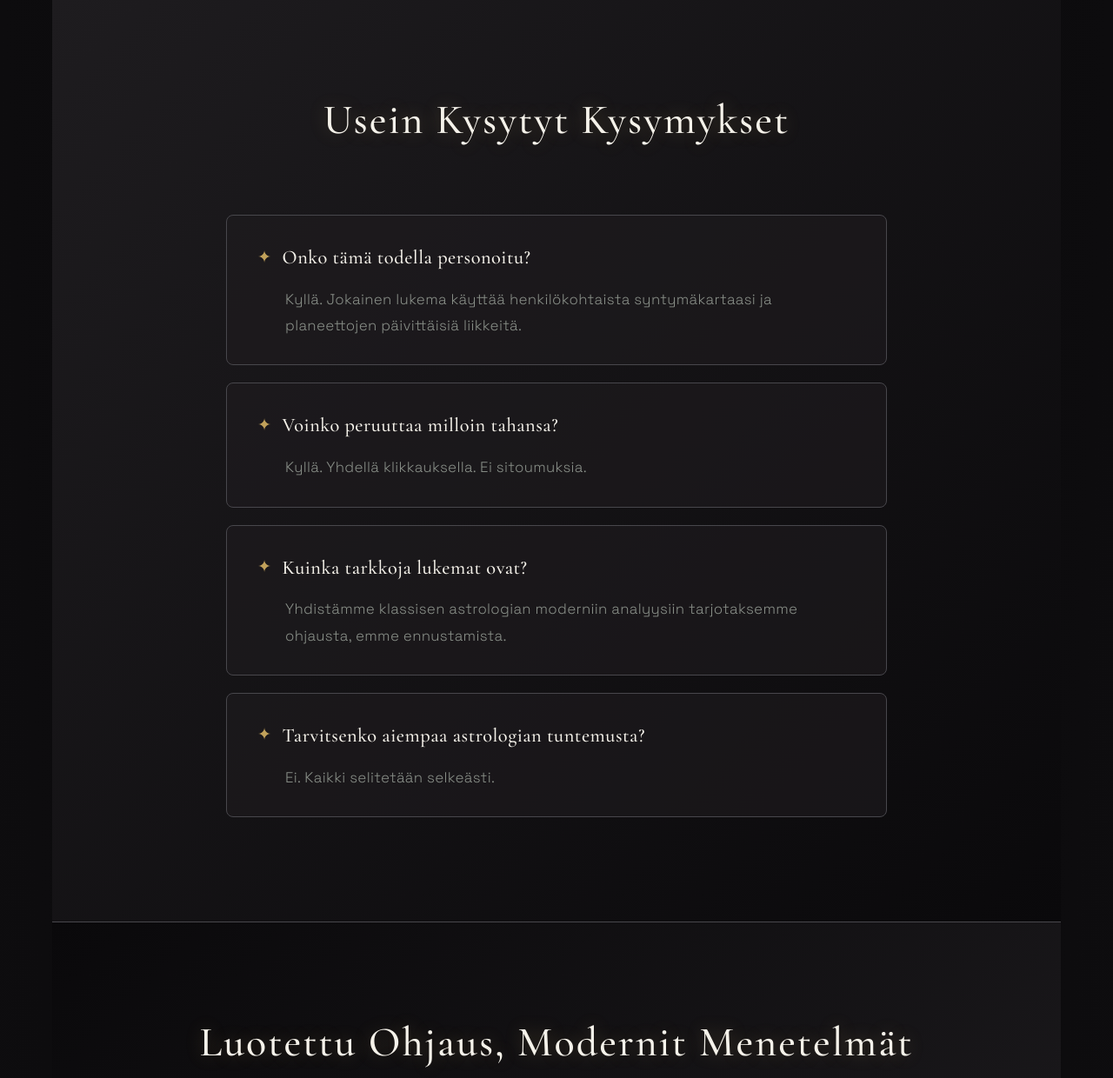
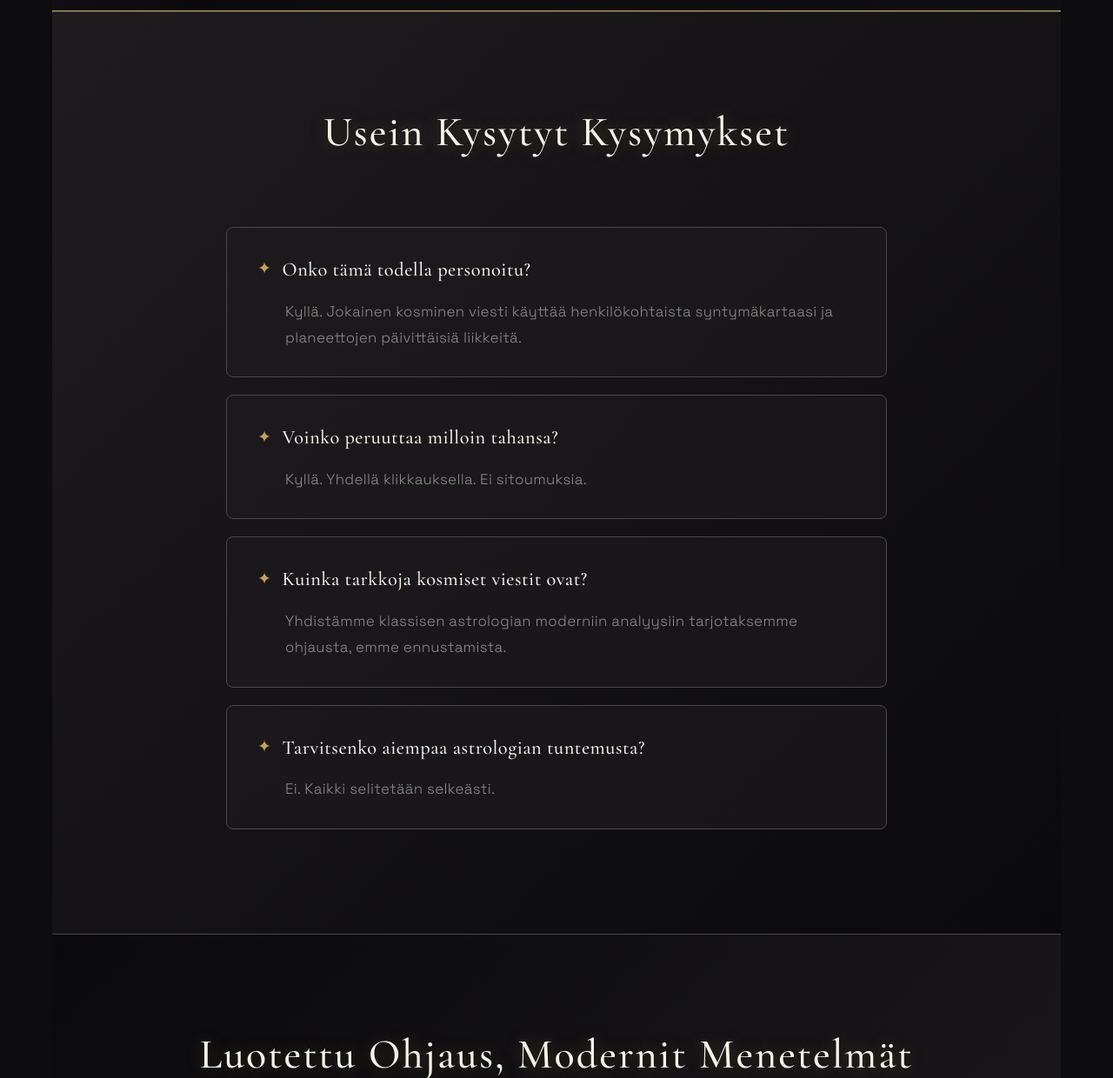
Before and after one commit to KangasCode/nous-paradeigma, a FastAPI app: page / in a window 1280 px wide. Shown: the part 5260-6500 px from the top of the page at 87% size. Run offline with FastAPI, Linux system fonts and the light colour scheme.

Commit message:
Replace 'lukema/reading' with 'kosminen viesti/cosmic message' in all translations

```diff
--- a/frontend/templates/index.html
+++ b/frontend/templates/index.html
@@ -387,27 +387,27 @@
                 'testimonials.author3': '— Elias, Taurus',
                 'faq.title': 'Frequently Asked Questions',
                 'faq.q1': 'Is this really personalized?',
-                'faq.a1': 'Yes. Every reading uses your personal birth chart and daily movements of the planets.',
+                'faq.a1': 'Yes. Every cosmic message uses your personal birth chart and daily movements of the planets.',
                 'faq.q2': 'Can I cancel anytime?',
                 'faq.a2': 'Yes. One click. No commitments.',
-                'faq.q3': 'How accurate are the readings?',
+                'faq.q3': 'How accurate are the cosmic messages?',
                 'faq.a3': 'We combine classical astrology with modern analysis to provide guidance, not fortune-telling.',
                 'faq.q4': 'Do I need prior astrology knowledge?',
                 'faq.a4': 'No. Everything is explained clearly.',
-                'howItWorks.title': 'How Your Reading Is Created',
+                'howItWorks.title': 'How Your Cosmic Message Is Created',
                 'howItWorks.step1Title': 'Your Cosmic Blueprint',
                 'howItWorks.step1Text': 'You share your birth details and the system builds your unique celestial map.',
                 'howItWorks.step2Title': 'Intelligent Interpretation',
                 'howItWorks.step2Text': 'Our engine analyses cycles, patterns, timing and energy flow.',
                 'howItWorks.step3Title': 'Your Daily Guidance',
-                'howItWorks.step3Text': 'You receive clear, personal readings crafted just for your path.',
+                'howItWorks.step3Text': 'You receive clear, personal cosmic messages crafted just for your path.',
                 'trust.title': 'Trusted Guidance, Modern Methods',
-                'trust.badge1Title': 'Secure & Private Readings',
+                'trust.badge1Title': 'Secure & Private Cosmic Messages',
                 'trust.badge1Text': 'Your data stays encrypted and protected.',
                 'trust.badge2Title': 'AI-Assisted Accuracy',
                 'trust.badge2Text': 'Modern celestial analysis enhanced with intelligent pattern reading.',
                 'trust.badge3Title': 'Astrologers Reviewed',
-                'trust.badge3Text': 'Every reading passes a human quality check.',
+                'trust.badge3Text': 'Every cosmic message passes a human quality check.',
                 'trust.badge4Title': 'Privacy First',
                 'trust.badge4Text': 'Your cosmic journey remains confidential.',
                 'merch.title': 'Cosmic Merch Store',
@@ -425,7 +425,7 @@
                 'cta.subscribe': 'Subscribe and Begin Your Journey',
                 'pricing.title': 'Your Personal Cosmic Gateway',
                 'features.card1Title': 'Uniquely Yours',
-                'features.card1Text': 'Every reading is deeply personalized to your unique cosmic blueprint and life journey.',
+                'features.card1Text': 'Every cosmic message is deeply personalized to your unique cosmic blueprint and life journey.',
                 'features.card2Title': 'Daily Guidance',
                 'features.card2Text': 'Fresh cosmic insights crafted specifically for you each day, week, and month.',
                 'features.card3Title': 'Holistic Vision',
@@ -444,12 +444,12 @@
                 'pricing.perMonth': '/month',
                 'pricing.featuredBadge': 'Most Chosen',
                 'pricing.starlightTitle': 'Starlight',
-                'pricing.starlight1': '✓ Weekly personalized readings',
+                'pricing.starlight1': '✓ Weekly personalized cosmic messages',
                 'pricing.starlight2': '✓ Your zodiac insights',
                 'pricing.starlight3': '✓ Basic cosmic timing',
                 'pricing.starlight4': '✓ Monthly overview',
                 'pricing.cosmicTitle': 'Cosmic',
-                'pricing.cosmic1': '✓ Daily personalized readings',
+                'pricing.cosmic1': '✓ Daily personalized cosmic messages',
                 'pricing.cosmic2': '✓ Weekly cosmic guidance',
                 'pricing.cosmic3': '✓ Monthly soul forecasts',
                 'pricing.cosmic4': '✓ Relationship insights for you',
@@ -457,10 +457,10 @@
                 'pricing.cosmic6': '✓ Priority guidance',
                 'pricing.celestialTitle': 'Celestial',
                 'pricing.celestial1': '✓ Everything in Cosmic',
-                'pricing.celestial2': '✓ Unlimited daily readings',
+                'pricing.celestial2': '✓ Unlimited daily cosmic messages',
                 'pricing.celestial3': '✓ Deep soul path analysis',
                 'pricing.celestial4': '✓ Birth chart interpretation',
-                'pricing.celestial5': '✓ Compatibility readings',
+                'pricing.celestial5': '✓ Compatibility cosmic messages',
                 'pricing.celestial6': '✓ Personal astrologer support',
                 'pricing.celestial7': '✓ Exclusive cosmic events'
             },
@@ -485,27 +485,27 @@
                 'testimonials.author3': '— Elias, Härkä',
                 'faq.title': 'Usein Kysytyt Kysymykset',
                 'faq.q1': 'Onko tämä todella personoitu?',
-                'faq.a1': 'Kyllä. Jokainen lukema käyttää henkilökohtaista syntymäkartaasi ja planeettojen päivittäisiä liikkeitä.',
+                'faq.a1': 'Kyllä. Jokainen kosminen viesti käyttää henkilökohtaista syntymäkartaasi ja planeettojen päivittäisiä liikkeitä.',
                 'faq.q2': 'Voinko peruuttaa milloin tahansa?',
                 'faq.a2': 'Kyllä. Yhdellä klikkauksella. Ei sitoumuksia.',
-                'faq.q3': 'Kuinka tarkkoja lukemat ovat?',
+                'faq.q3': 'Kuinka tarkkoja kosmiset viestit ovat?',
                 'faq.a3': 'Yhdistämme klassisen astrologian moderniin analyysiin tarjotaksemme ohjausta, emme ennustamista.',
                 'faq.q4': 'Tarvitsenko aiempaa astrologian tuntemusta?',
                 'faq.a4': 'Ei. Kaikki selitetään selkeästi.',
-                'howItWorks.title': 'Miten Lukemasi Luodaan',
+                'howItWorks.title': 'Miten Kosminen Viestisi Luodaan',
                 'howItWorks.step1Title': 'Kosminen Karttasi',
                 'howItWorks.step1Text': 'Jaat syntymätietosi ja järjestelmä rakentaa ainutlaatuisen taivaallisen karttasi.',
                 'howItWorks.step2Title': 'Älykäs Tulkinta',
                 'howItWorks.step2Text': 'Moottori analysoi syklejä, kuvioita, ajoitusta ja energiavirtausta.',
                 'howItWorks.step3Title': 'Päivittäinen Ohjauksesi',
-                'howItWorks.step3Text': 'Saat selkeitä, henkilökohtaisia lukemia juuri sinun polullesi.',
+                'howItWorks.step3Text': 'Saat selkeitä, henkilökohtaisia kosmisia viestejä juuri sinun polullesi.',
                 'trust.title': 'Luotettu Ohjaus, Modernit Menetelmät',
-                'trust.badge1Title': 'Turvalliset & Yksityiset Lukemat',
+                'trust.badge1Title': 'Turvalliset & Yksityiset Kosmiset Viestit',
                 'trust.badge1Text': 'Tietosi pysyvät salattuna ja suojattuna.',
                 'trust.badge2Title': 'AI-Avusteinen Tarkkuus',
                 'trust.badge2Text': 'Moderni taivaallinen analyysi tehostettuna älykkäällä kuvion lukemisella.',
                 'trust.badge3Title': 'Astrologien Tarkistama',
-                'trust.badge3Text': 'Jokainen lukema läpäisee inhimillisen laatutarkastuksen.',
+                'trust.badge3Text': 'Jokainen kosminen viesti läpäisee inhimillisen laatutarkastuksen.',
                 'trust.badge4Title': 'Yksityisyys Ensin',
                 'trust.badge4Text': 'Kosminen matkasi pysyy luottamuksellisena.',
                 'merch.title': 'Kosminen Merch-Kauppa',
@@ -523,7 +523,7 @@
                 'cta.subscribe': 'Tilaa ja Aloita Matkasi',
                 'pricing.title': 'Henkilökohtainen Kosminen Porttisi',
                 'features.card1Title': 'Ainutlaatuisesti Sinun',
-                'features.card1Text': 'Jokainen lukema on syvästi personoitu ainutlaatuiseen kosmiseen karttaasi ja elämänmatkaasi.',
+                'features.card1Text': 'Jokainen kosminen viesti on syvästi personoitu ainutlaatuiseen kosmiseen karttaasi ja elämänmatkaasi.',
                 'features.card2Title': 'Päivittäinen Ohjaus',
                 'features.card2Text': 'Tuoreita kosmisia oivalluksia juuri sinulle jokaisena päivänä, viikkona ja kuukautena.',
                 'features.card3Title': 'Kokonaisvaltainen Näkemys',
@@ -542,12 +542,12 @@
                 'pricing.perMonth': '/kk',
                 'pricing.featuredBadge': 'Suosituin',
                 'pricing.starlightTitle': 'Starlight',
-                'pricing.starlight1': '✓ Viikottaiset personoidut lukemat',
+                'pricing.starlight1': '✓ Viikottaiset personoidut kosmiset viestit',
                 'pricing.starlight2': '✓ Horoskooppisi oivallukset',
                 'pricing.starlight3': '✓ Perustason kosminen ajoitus',
                 'pricing.starlight4': '✓ Kuukausikatsaus',
                 'pricing.cosmicTitle': 'Cosmic',
-                'pricing.cosmic1': '✓ Päivittäiset personoidut lukemat',
+                'pricing.cosmic1': '✓ Päivittäiset personoidut kosmiset viestit',
                 'pricing.cosmic2': '✓ Viikottainen kosminen ohjaus',
                 'pricing.cosmic3': '✓ Kuukausittaiset sieluennusteet',
                 'pricing.cosmic4': '✓ Suhde-oivallukset sinulle',
@@ -555,10 +555,10 @@
                 'pricing.cosmic6': '✓ Ensisijainen ohjaus',
                 'pricing.celestialTitle': 'Celestial',
                 'pricing.celestial1': '✓ Kaikki Cosmicista',
-                'pricing.celestial2': '✓ Rajattomat päivittäiset lukemat',
+                'pricing.celestial2': '✓ Rajattomat päivittäiset kosmiset viestit',
                 'pricing.celestial3': '✓ Syvä sielupolun analyysi',
                 'pricing.celestial4': '✓ Syntymäkartan tulkinta',
-                'pricing.celestial5': '✓ Yhteensopivuuslukemat',
+                'pricing.celestial5': '✓ Yhteensopivuuden kosmiset viestit',
                 'pricing.celestial6': '✓ Henkilökohtainen astrologi-tuki',
                 'pricing.celestial7': '✓ Eksklusiiviset kosmiset tapahtumat'
             }
```
